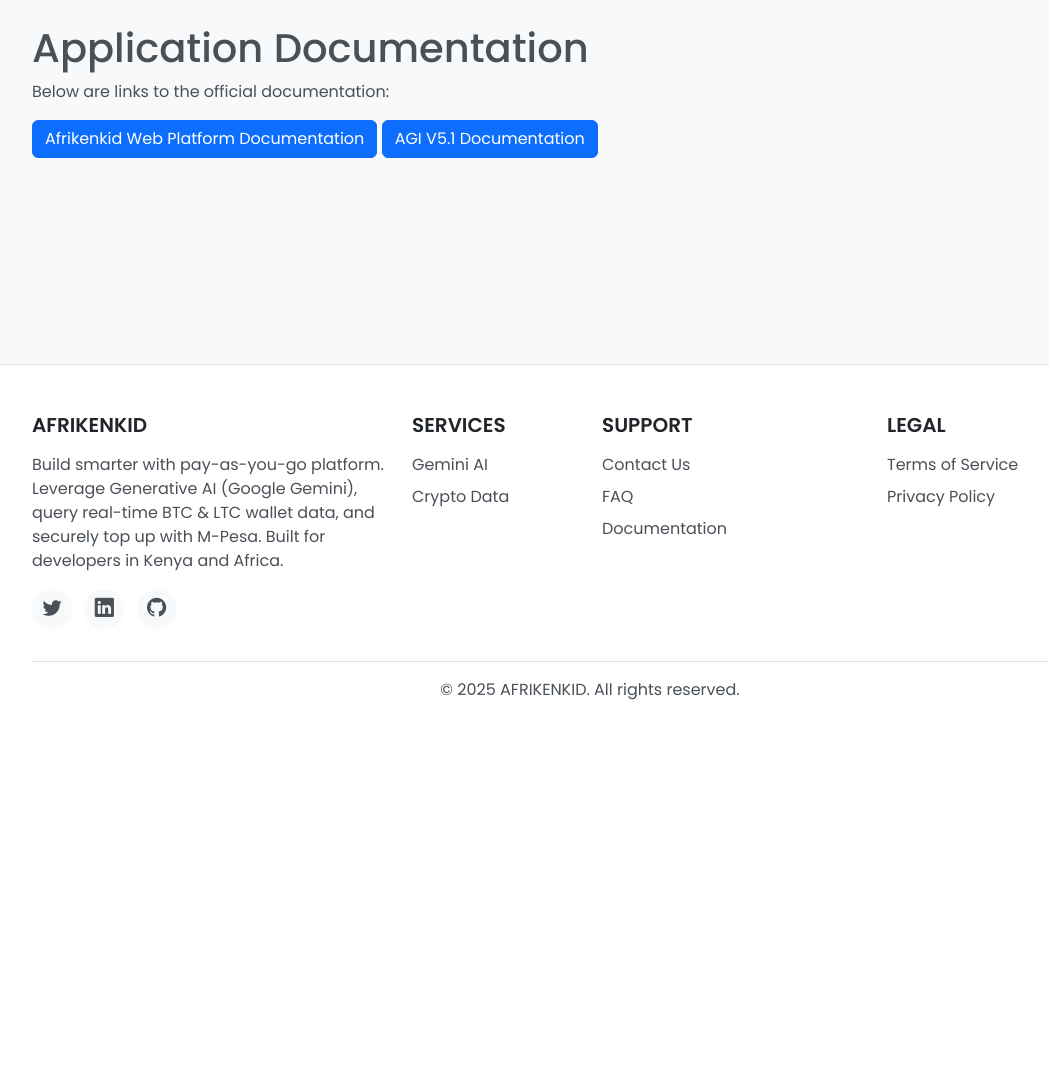
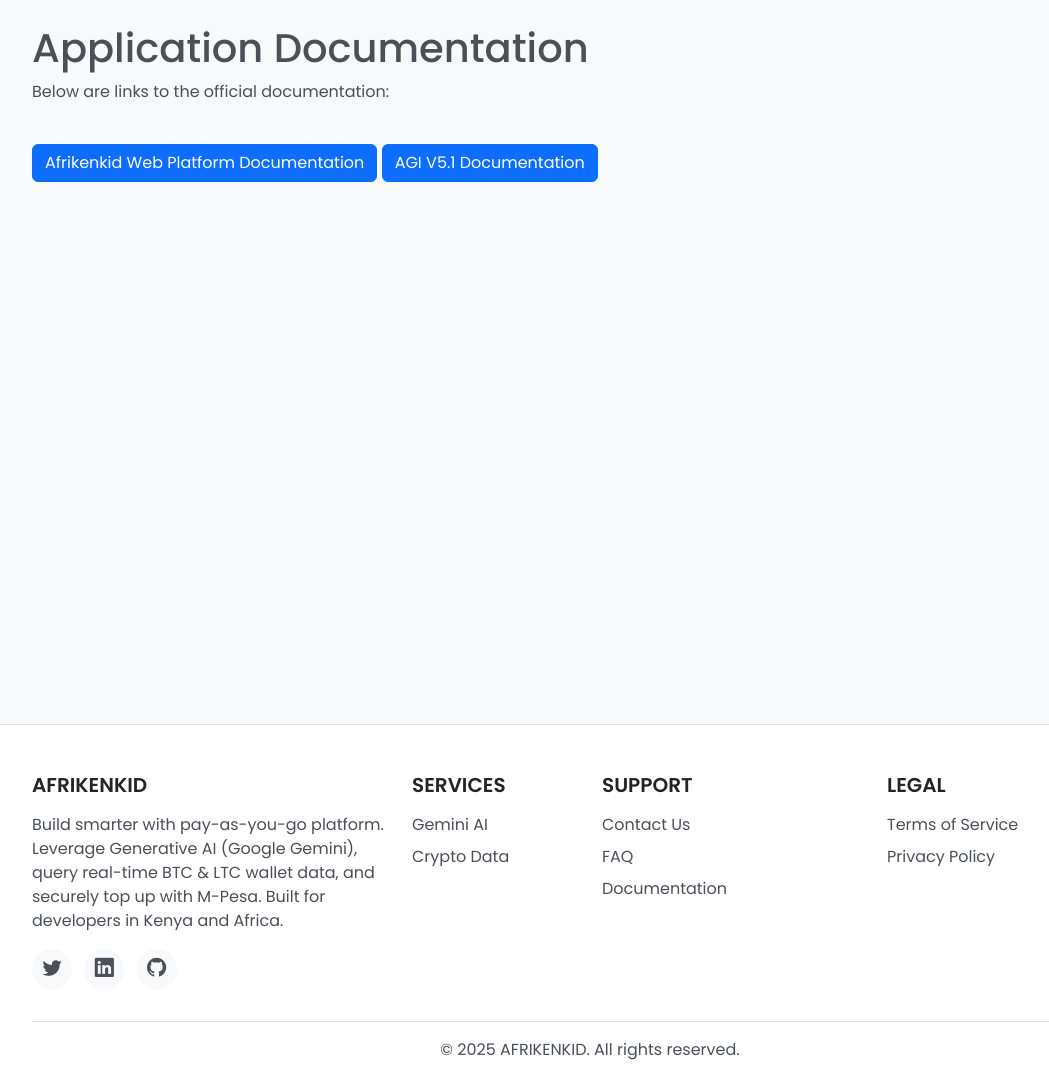
Before and after one commit to nehemiaobati/codeigniter, a CodeIgniter 4 app: the page made by app/Views/documentation/index.php in a window 1280 px wide. Shown: the part 82-1160 px from the top of the page, without its empty margins (50-1099 px from the left). Before the commit the page ends 782 px from the top, so only its background shows below. Run offline with PHP 8.4 and a stand-in for CodeIgniter, Linux system fonts and the light colour scheme; the template is opened without the code that fills it, so the values that code supplies are empty; some libraries are stand-ins or nearby versions.

Commit message:
feat: Improve user details display and documentation layout
This commit introduces several improvements to the user interface:

- In the user details view, the email address is now truncated with an ellipsis if it's too long, preventing layout issues.
- The documentation page now has a minimum height to ensure consistent spacing, and the documentation links have been given top margin for better visual separation.

```diff
--- a/app/Views/admin/user_details.php
+++ b/app/Views/admin/user_details.php
@@ -25,7 +25,7 @@
                     <h4 class="card-title fw-bold mb-3">Account Information</h4>
                     <ul class="list-group list-group-flush">
                         <li class="list-group-item d-flex justify-content-between px-0"><strong>Username:</strong> <span><?= esc($user->username) ?></span></li>
-                        <li class="list-group-item d-flex justify-content-between px-0"><strong>Email:</strong> <span><?= esc($user->email) ?></span></li>
+                        <li class="list-group-item d-flex justify-content-between px-0"><strong>Email:</strong> <span class="text-truncate"><?= esc($user->email) ?></span></li>
                         <li class="list-group-item d-flex justify-content-between px-0"><strong>Current Balance:</strong> <span class="fw-bold h5 text-success mb-0">Ksh. <?= number_format($user->balance, 2) ?></span></li>
                     </ul>
                 </div>
--- a/app/Views/documentation/index.php
+++ b/app/Views/documentation/index.php
@@ -1,16 +1,16 @@
 <?= $this->extend('layouts/default') ?>
 
 <?= $this->section('content') ?>
-<div class="container documentation-container">
+<div class="container documentation-container" style="min-height: 700px;">
     <h1>Application Documentation</h1>
 
     <p>Below are links to the official documentation:</p>
 
-    <a href="<?= base_url('assets/Afrikenkid Web Platform.pdf') ?>" class="btn btn-primary doc-link" target="_blank">
+    <a href="<?= base_url('assets/Afrikenkid Web Platform.pdf') ?>" class="btn btn-primary doc-link mt-4" target="_blank">
         Afrikenkid Web Platform Documentation
     </a>
 
-    <a href="<?= base_url('assets/Documentation AGI V5.1.pdf') ?>" class="btn btn-primary doc-link" target="_blank">
+    <a href="<?= base_url('assets/Documentation AGI V5.1.pdf') ?>" class="btn btn-primary doc-link mt-4" target="_blank">
         AGI V5.1 Documentation
     </a>
 </div>
```
